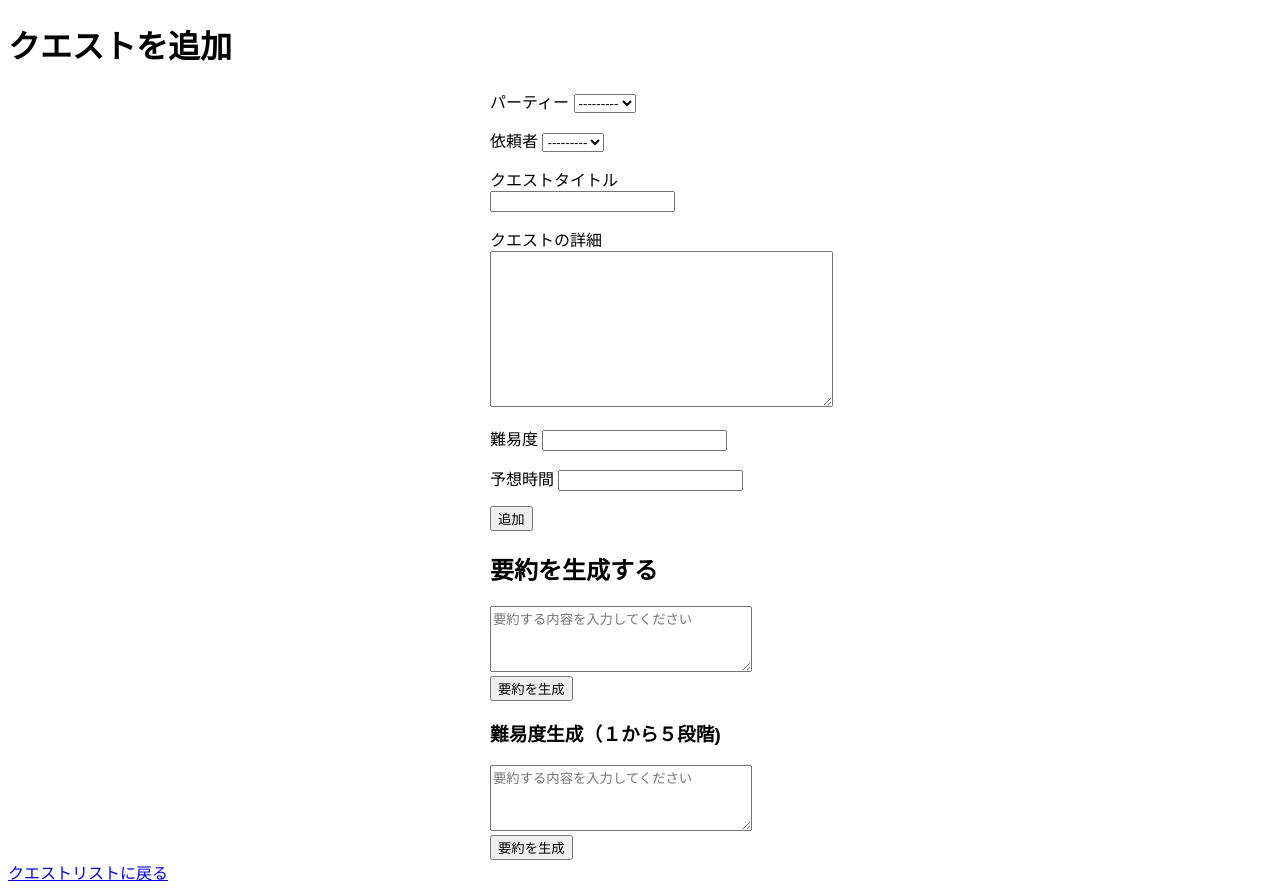
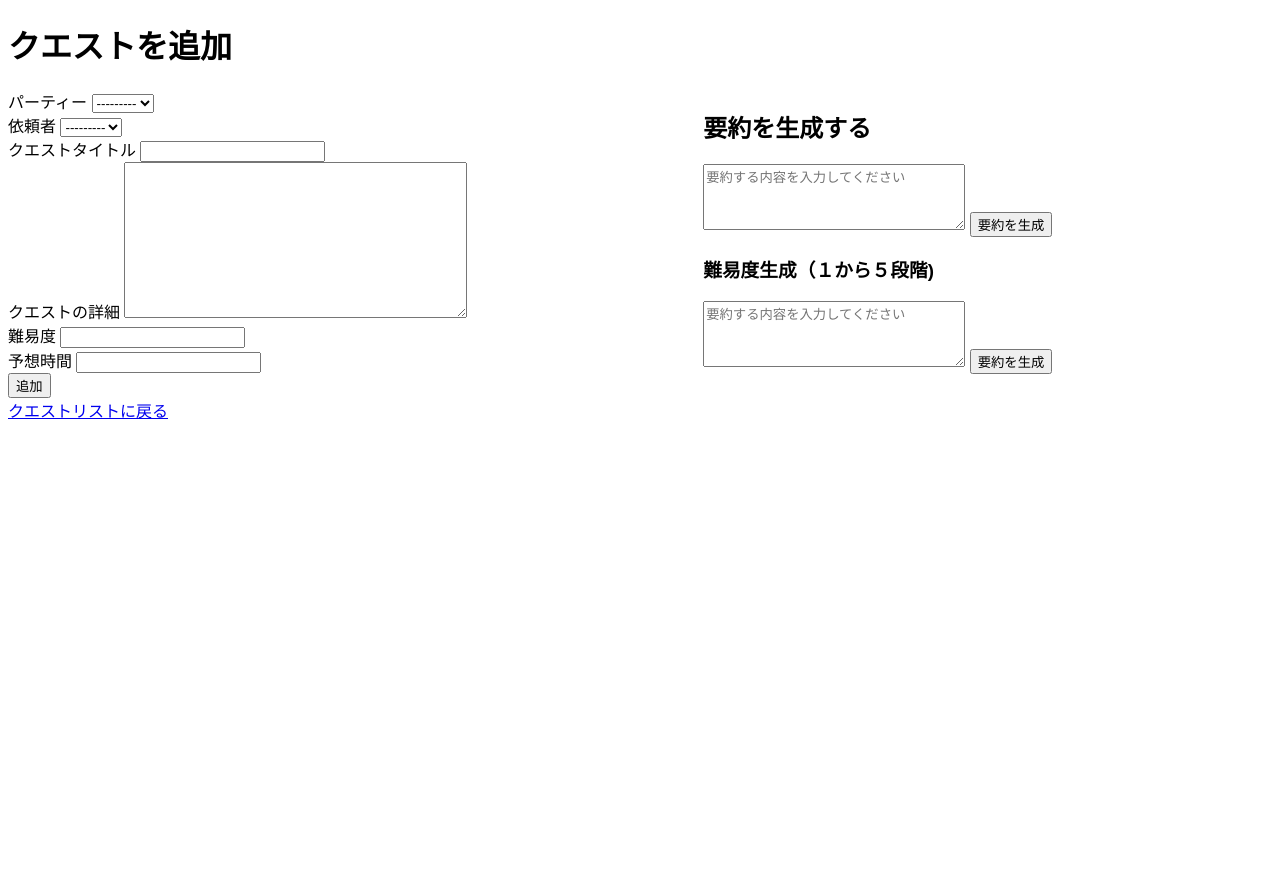
Before and after one commit to s1f10220225/gamification, a Django app: page /quest/add/ in a window 1280 px wide. After the commit the page ends 419 px from the top, so only its background shows below. Run offline with Django 5.2, Linux system fonts and the light colour scheme; data that the repository does not hold is empty.

Commit message:
APIキー削除
quest-add横並び

```diff
--- a/gamification/templates/gamification/259add_quest.html
+++ b/gamification/templates/gamification/259add_quest.html
@@ -1,4 +1,3 @@
-<!-- add_quest.html -->
 <!DOCTYPE html>
 <html>
 <head>
@@ -8,17 +7,21 @@
         body {
             font-family: Arial, sans-serif;
         }
+        .container {
+            display: flex; /* 親要素にflexboxを適用 */
+        }
         .form-container {
-            width: 300px;
-            margin: 0 auto;
+            width: 200px;
+            margin-right: 10%; /* 要素間にスペースを作る */
         }
-        .form-group {
-            margin-bottom: 15px;
+        .container > div { /* 子要素にflexアイテムを適用 */
+            flex: 1; /* 子要素がスペースを均等に分割 */
         }
     </style>
 </head>
 <body>
     <h1>クエストを追加</h1>
+    <div class="container">
         <div class="form-container">
             <form method="post" id="quest-form">
                 {% csrf_token %}
@@ -31,20 +34,21 @@
                 {% endfor %}
                 <button type="submit">追加</button>
             </form>
-
+            <a href="{% url 'quest' %}">クエストリストに戻る</a>
+        </div>
+        <div>
             <h2>要約を生成する</h2>
             <textarea id="summary-input" rows="4" cols="30" placeholder="要約する内容を入力してください"></textarea>
             <button id="generate-summary">要約を生成</button>
-
             <div id="summary-result"></div>
-
             <h3>難易度生成（１から５段階)</h3>
             <textarea id="summary-input2" rows="4" cols="30" placeholder="要約する内容を入力してください"></textarea>
             <button id="generate-difficult">要約を生成</button>
-
             <div id="difficulty-result"></div>
         </div>
-    <a href="{% url 'quest' %}">クエストリストに戻る</a>
+    </div>
+
+
 
     <script>
         document.getElementById('generate-summary').addEventListener('click', async function() {
@@ -78,6 +82,7 @@
                 document.getElementById('difficulty-result').innerText = result.summary;
             }
         });
+
     </script>
 </body>
 </html>
--- a/gamification/views.py
+++ b/gamification/views.py
@@ -58,7 +58,7 @@ from django.http import JsonResponse
 from django.views.decorators.csrf import csrf_exempt
 
 # OpenAI APIキーやベースURLの設定
-OPENAI_API_KEY = "hoV-tFFZdgAJFDpMYYaxlGmaBKKOFjeG4zKs8gUBB1BFdq72r88B6oNY9jSB8Yk_OIt1PyWd1bO0mJuuIM4G5-g"  # 必要に応じてセキュアに管理してください
+OPENAI_API_KEY = ""  # 必要に応じてセキュアに管理してください
 OPENAI_API_BASE = 'https://api.openai.iniad.org/api/v1'  # 正しいAPIベースURLに修正
 
 # ChatOpenAIインスタンスを初期化
@@ -73,7 +73,7 @@ def generate_summary(request):
 
             # OpenAI APIを使用した要約処理
             messages = [
-                HumanMessage(content='30文字で要約してください'),
+                HumanMessage(content='100文字で要約してください'),
                 HumanMessage(content=content)
             ]
 
```
Lines whose indentation alone changed are shown as unchanged.
